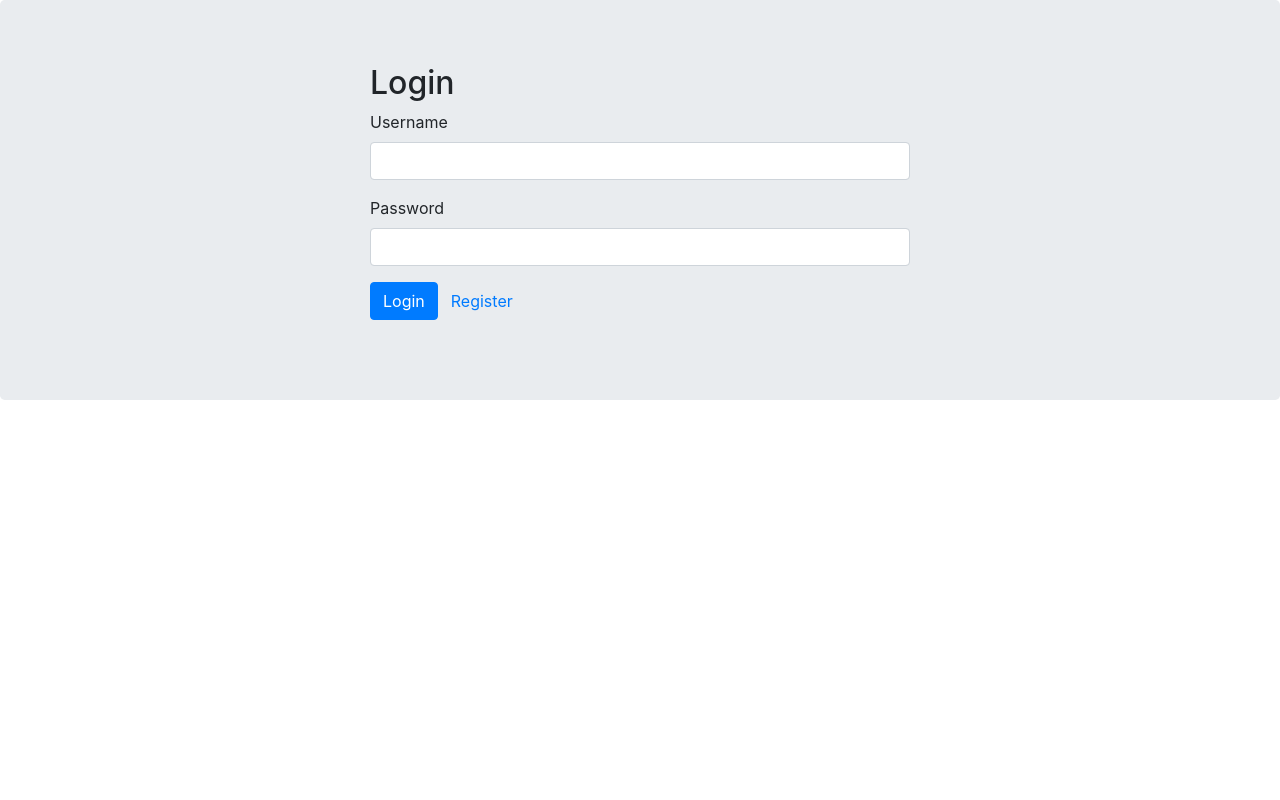
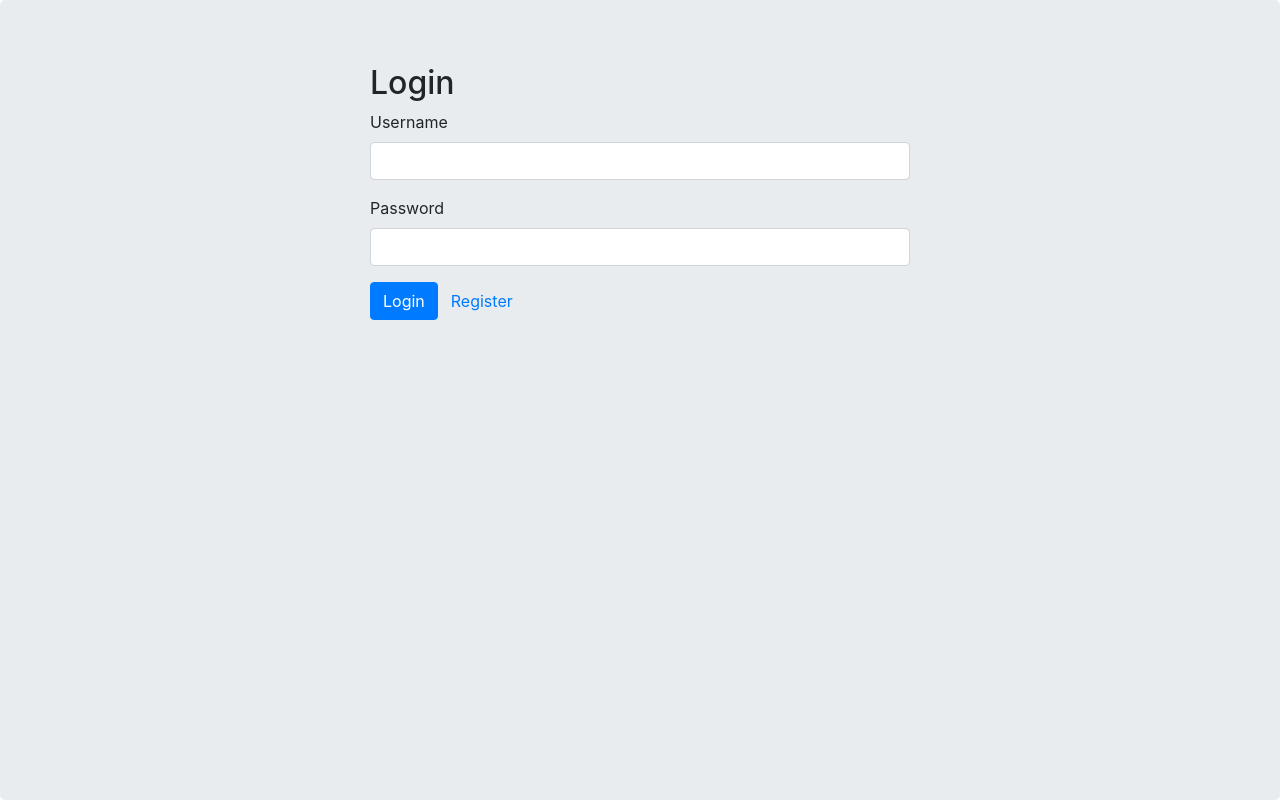
Before and after one commit to n-pola/pits-webserver-auth, a Vue app in the folder frontend/: page /login in a window 1280 px wide. Built offline with nearby package versions, Linux system fonts and the light colour scheme.

Commit message:
add Basic styling

```diff
--- a/frontend/public/index.html
+++ b/frontend/public/index.html
@@ -6,6 +6,7 @@
     <meta name="viewport" content="width=device-width,initial-scale=1.0">
     <link rel="icon" href="<%= BASE_URL %>favicon.ico">
     <link href="//netdna.bootstrapcdn.com/bootstrap/4.1.1/css/bootstrap.min.css" rel="stylesheet" />
+    <link rel="stylesheet" href="style.css">
     <style>
         a { cursor: pointer; }
     </style>
--- /dev/null
+++ b/frontend/public/style.css
@@ -0,0 +1,4 @@
+.jumbotron {
+  min-height: 100vh;
+  margin-bottom: 0 !important;
+}
```
